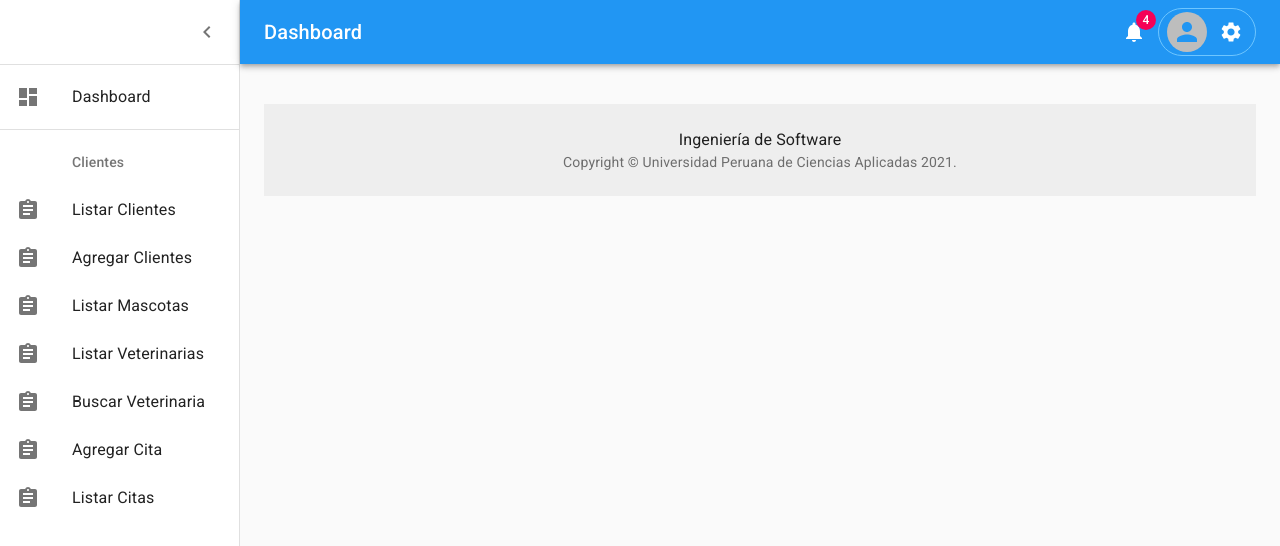
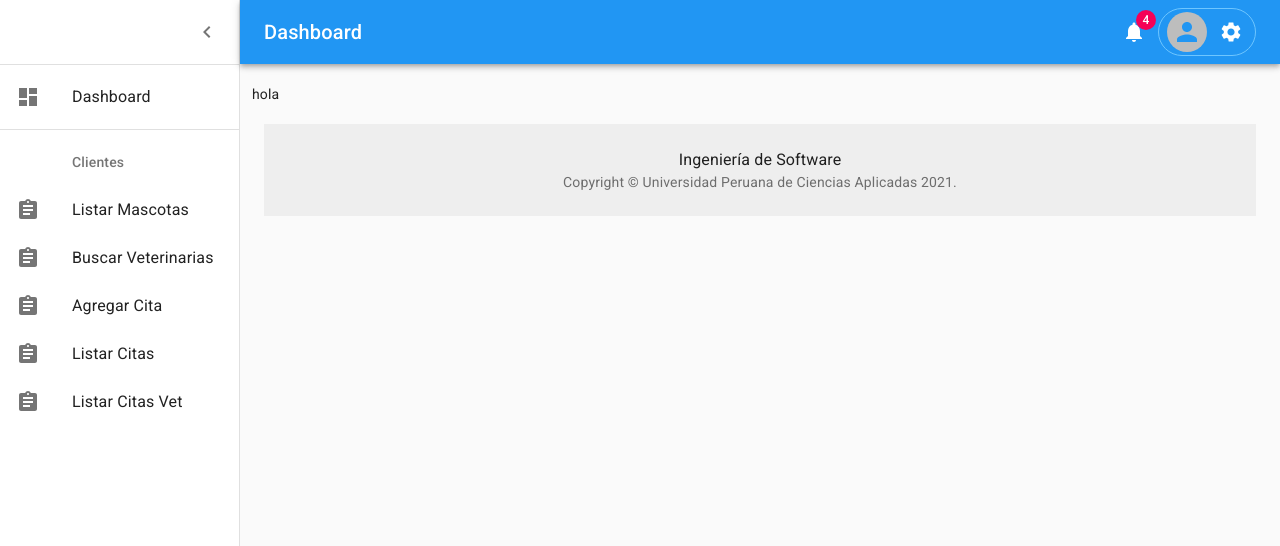
Before and after one commit to billbch/Ing_software_front, a React (Create React App) app: page /appointmentVet/detail/1 in a window 1280 px wide. Shown: the top 546 px of the page. Built offline with nearby package versions, Linux system fonts and the light colour scheme.

Commit message:
fix registro cita

```diff
--- a/src/components/dashboard/listItems.tsx
+++ b/src/components/dashboard/listItems.tsx
@@ -26,29 +26,6 @@ export const mainListItems = (
 export const secondaryListItems = (
   <div>
     <ListSubheader inset>Clientes</ListSubheader>
-    <ListItem
-      button
-      component={NavLink}
-      to={"/customers/list"}
-      activeClassName="Mui-selected"
-    >
-      <ListItemIcon>
-        <AssignmentIcon />
-      </ListItemIcon>
-      <ListItemText primary="Listar Clientes" />
-    </ListItem>
-
-    <ListItem
-      button
-      component={NavLink}
-      to={"/customers/add"}
-      activeClassName="Mui-selected"
-    >
-      <ListItemIcon>
-        <AssignmentIcon />
-      </ListItemIcon>
-      <ListItemText primary="Agregar Clientes" />
-    </ListItem>
 
     <ListItem
       button
@@ -71,19 +48,7 @@ export const secondaryListItems = (
       <ListItemIcon>
         <AssignmentIcon />
       </ListItemIcon>
-      <ListItemText primary="Listar Veterinarias" />
-    </ListItem>
-
-    <ListItem
-      button
-      component={NavLink}
-      to={"/customers/add"} //to change
-      activeClassName="Mui-selected"
-    >
-      <ListItemIcon>
-        <AssignmentIcon />
-      </ListItemIcon>
-      <ListItemText primary="Buscar Veterinaria" />
+      <ListItemText primary="Buscar Veterinarias" />
     </ListItem>
 
     <ListItem
@@ -110,5 +75,17 @@ export const secondaryListItems = (
       <ListItemText primary="Listar Citas" />
     </ListItem>
 
+    <ListItem
+      button
+      component={NavLink}
+      to={"/appointmentVet/list"} //to change
+      activeClassName="Mui-selected"
+    >
+      <ListItemIcon>
+        <AssignmentIcon />
+      </ListItemIcon>
+      <ListItemText primary="Listar Citas Vet" />
+    </ListItem>
+
   </div>
 );
--- a/src/pages/app/App.tsx
+++ b/src/pages/app/App.tsx
@@ -8,6 +8,7 @@ import PersonprofileRouter from "./router/personprofile-route";
 import AppointmentRouter from "./router/appointment-route";
 import PetRouter from "./router/pet-router";
 import BusinessRouter from "./router/business-router";
+import AppointmentVetRouter from "./router/appointmentVet-route";
 
 
 function App() {
@@ -16,6 +17,7 @@ function App() {
       <MuiThemeProvider theme={themeMui}>
         <Switch>
           <Dashboard>
+            <AppointmentVetRouter/>
             <AppointmentRouter/>
             <CustomersRouter />
             <PetRouter />
--- /dev/null
+++ b/src/pages/app/router/appointmentVet-route.tsx
@@ -0,0 +1,17 @@
+import React from "react";
+import { Route } from "react-router-dom";
+import AppointmentVetList from "../../appointmentVet/appointmentVet-list";
+import AppointmentVetDetails from "../../appointmentVet/appointmentVet-details"
+import AppointmentVetForm from "../../appointmentVet/appointmentVet-form";
+function AppointmentVetRouter() {
+  return (
+    <React.Fragment>
+      <Route exact path="/appointmentVet/list" component={AppointmentVetList} />
+      <Route exact path="/appointmentVet/add" component={AppointmentVetForm} />
+      <Route exact path="/appointmentVet/edit/:id" component={AppointmentVetForm} />
+      <Route exact path="/appointmentVet/detail/:id" component={AppointmentVetDetails} />
+    </React.Fragment>
+  );
+}
+
+export default AppointmentVetRouter;
--- a/src/pages/appointment/appointment-form.tsx
+++ b/src/pages/appointment/appointment-form.tsx
@@ -26,31 +26,23 @@ function AppointmentForm() {
     localStorage.getItem('bid')
   );
 
-  const { id } = useParams<{ id: string }>();
-
   function changeValueCustomer(
     event: React.ChangeEvent<HTMLTextAreaElement | HTMLInputElement>
   ) {
     const { value, name } = event.target;
     setCustomer({ ...appointment, [name]: value });
-    localStorage.setItem('ppid',value)
-    localStorage.setItem('bid',value)
+
 
   }
 
+  //Eliminar cuando esto sea guardado desde el login
+  localStorage.setItem('bid','2')
+  localStorage.setItem('ppid','1')
 
 
   function handleSubmit(event: React.FormEvent<HTMLFormElement>) {
+
     event.preventDefault();
-    if (id) {
-      //setLoading(true);
-      apiAppointment.edit(appointment).then(() => {
-        // updatedLoading();
-        //setMessage("Se edito correctamento el cliente");
-        history.push(`/appointment/detail/${id}`);
-        setCustomer(appointment);
-      });
-    } else {
       let bid: number=parseInt(String(localStorage.getItem('bid')))
       let ppid: number=parseInt(String(localStorage.getItem('ppid')))
 
@@ -63,12 +55,11 @@ function AppointmentForm() {
       apiAppointment.add(appointment).then(() => {
         //updatedLoading();
         history.push("/appointment/list");
-      localStorage.setItem('bid','2')
-      localStorage.setItem('ppid','1')
+
         //setMessage("Se agrego correctamento el cliente");
       });
     }
-  }
+
 
   function updatedLoading() {
     setLoading(false);
@@ -76,29 +67,21 @@ function AppointmentForm() {
   }
 
   useEffect(() => {
-    if (id) {
-        apiAppointment.detail(id).then((data) => {
-        setCustomer(data);
-        setInitialLoading(false);
-      });
-    } else {
-      setInitialLoading(false);
-    }
-  }, [id]);
+
+
+  }, []);
 
   return (
     <React.Fragment>
       <CustomBodyName>
-        {id ? "Editar un cliente" : "Agregar un nuevo cliente"}
+        {"Agregar un nuevo cliente"}
       </CustomBodyName>
       <CustomBodyDescription>
-        {id
-          ? "Este componenete se encarga de editar un  cliente"
-          : "Este componenete se encarga de agregar un nuevo cliente"}
+        {"Este componenete se encarga de agregar un nuevo cliente"}
       </CustomBodyDescription>
       <CustomBody>
         <CustomMainForm
-          title={id ? "Edite su cliente" : "Agregue un nuevo cliente"}
+          title={ "Agregue un nuevo cliente"}
         >
           <form onSubmit={handleSubmit}>
             <React.Fragment>
--- a/src/pages/pet/pet-details.tsx
+++ b/src/pages/pet/pet-details.tsx
@@ -15,7 +15,7 @@ function PetDetails() {
   const [initialLoading, setInitialLoading] = useState(true);
   const [pet, setPet] = useState<Pet>(new Pet());
 
-  let id:string=String(localStorage.getItem('ppid'))
+  let id:string=String(localStorage.getItem('petid'))
     console.log(id)
 
   useEffect(() => {
@@ -40,13 +40,11 @@ function PetDetails() {
       <CustomBody>
         <CustomCard>
           <CustomCardHeader>
-            <h3> Detalles del cliente : {pet.personProfileId} </h3>
+            <h3> Detalles del cliente : {pet.result.id} </h3>
           </CustomCardHeader>
           <CustomCardBody>
             <Grid container>
               <Grid item xs={12} sm={12} md={6}>
-                <h3> Detalles del cliente:{pet.result.id} </h3>
-
                 <h5> Nombre:  {pet.result.name}</h5>
                 <h5> Apellido:  {pet.result.lastName}</h5>
                 <h5> Fecha de Nacimiento:  {pet.result.birthDate}</h5>
--- a/src/pages/pet/pet-list.tsx
+++ b/src/pages/pet/pet-list.tsx
@@ -22,7 +22,9 @@ import { Pet } from "../../models/pet-form";
     const [_b, _c] = useState(false);
     const [pets, setPets] = useState<Pet[]>([]);
     const [_e, _f] = useState("");
-
+    const [petid, setBussines] = useState(
+      localStorage.getItem('petid')
+    );
 
 
     useEffect(() => {
@@ -32,6 +34,11 @@ import { Pet } from "../../models/pet-form";
       });
     }, []);
 
+    function recuperarid(id : number){
+
+      let idd : string=String(id)
+      localStorage.setItem('petid',idd)
+    }
 
     return (
       <React.Fragment>
@@ -104,7 +111,7 @@ import { Pet } from "../../models/pet-form";
                         <TableCell>
                           <Button
                             component={Link}
-                            to={`/pet/edit/${pet.id}`}
+                            to={`/pet/edit`}
                             size={"small"}
                             variant="contained"
                             color="inherit"
@@ -118,6 +125,7 @@ import { Pet } from "../../models/pet-form";
                         </TableCell>
                         <TableCell>
                           <Button
+                            onClick={()=> recuperarid(pet.id)}
                             component={Link}
                             to={`/pet/details`}
                             size={"small"}
```
Also changed, not shown: src/pages/appointmentVet/appointmentVet-list.tsx (+9 -102 lines).
